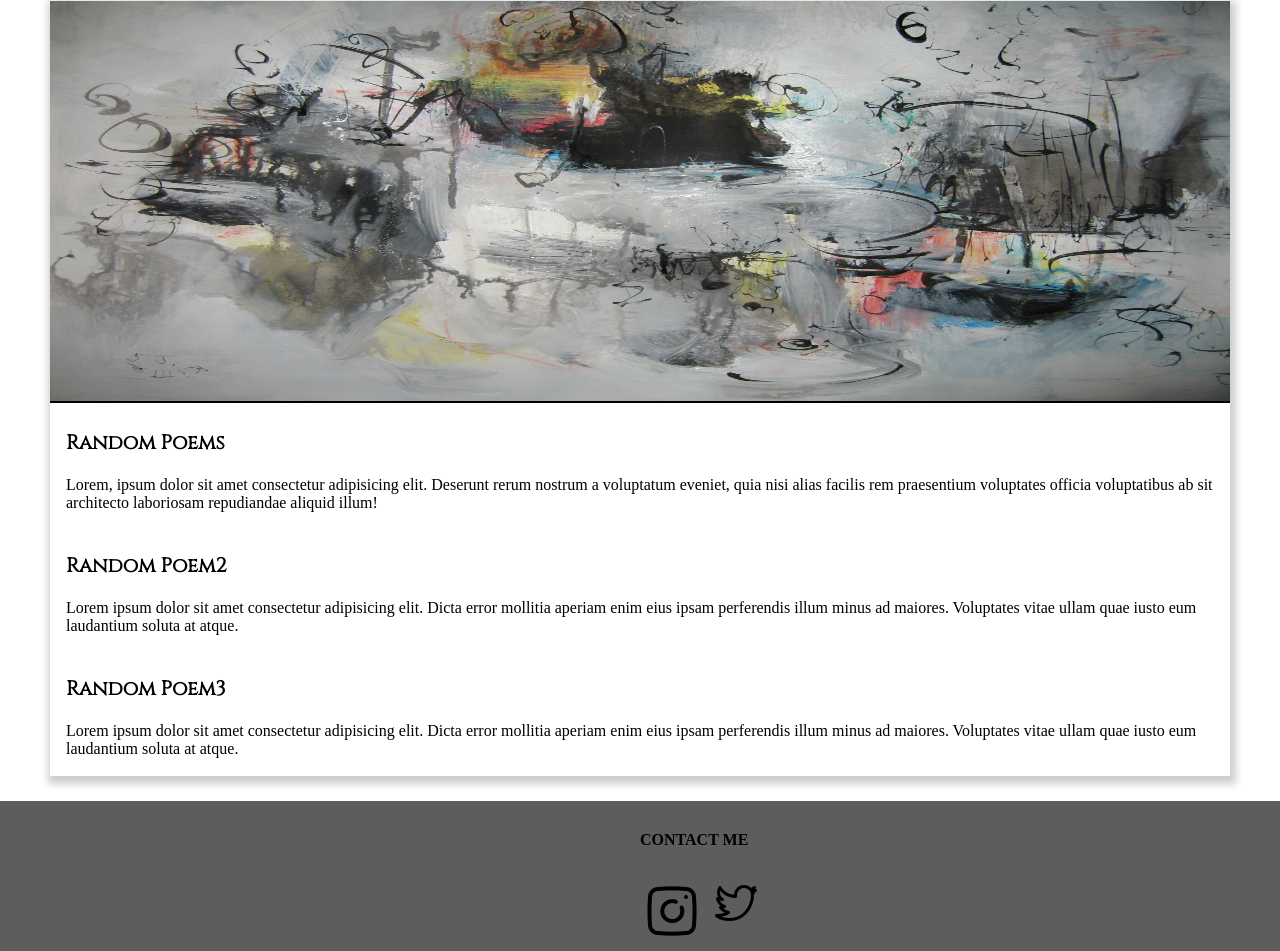
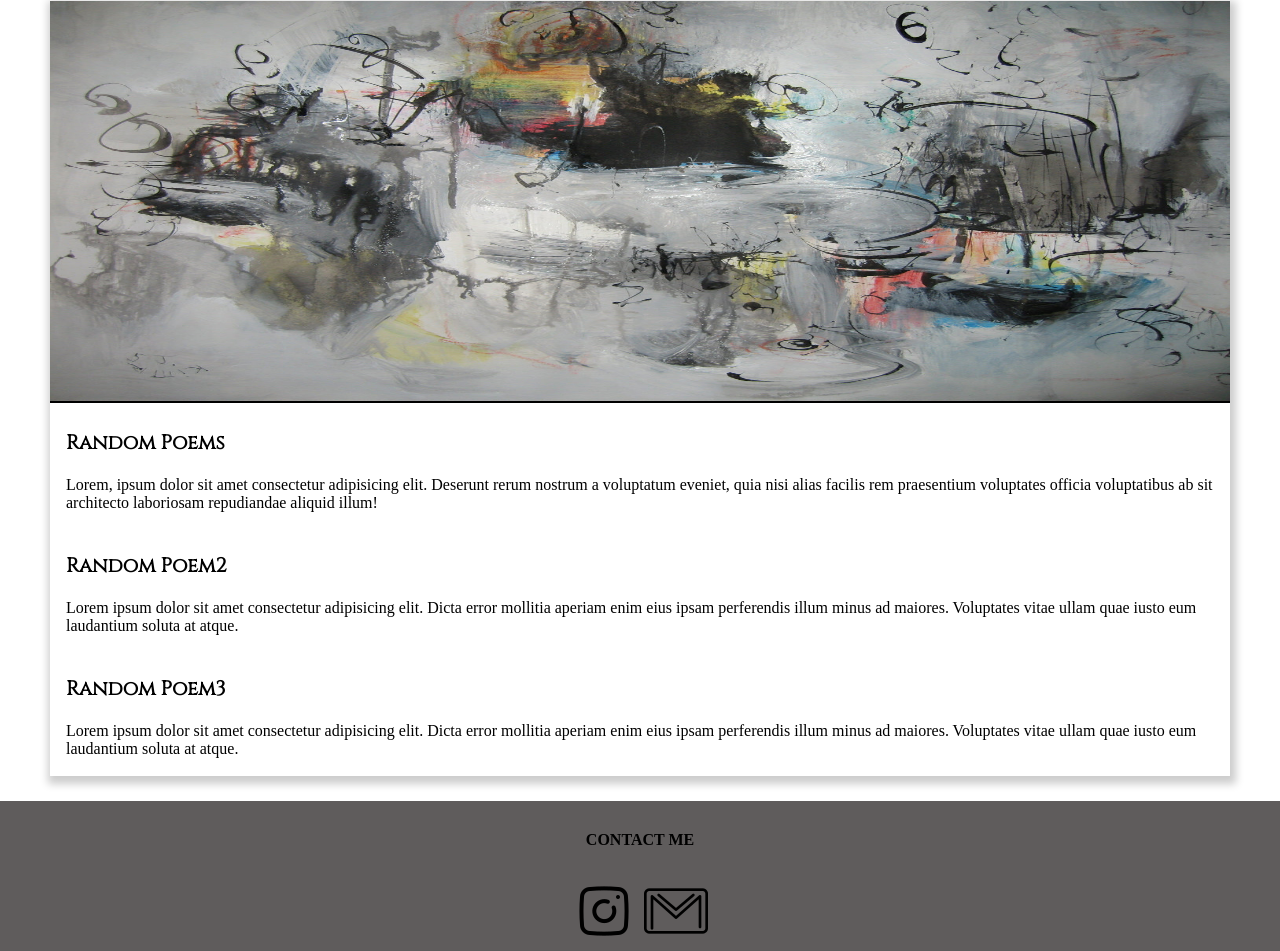
Before and after one commit to taniya1027/Poetry-Blog, a plain HTML site: page webpage/Home.html in a window 1280 px wide. Shown: the part 1836-2787 px from the top of the page. Drawn offline with Linux system fonts and the light colour scheme; a web font is replaced by a local one.

Commit message:
added email contact functionality

```diff
--- a/stylesheets/style.css
+++ b/stylesheets/style.css
@@ -98,13 +98,14 @@ body{
 }
 
 .footer-para{
-    margin-left:50%;
+    display: flex;
     padding-top: 30px;
+    justify-content: center;
+
 }
 
 .footer-bar{
-    margin-top:30px;
-    display:flex;
-    justify-content:middle;
-    margin-left: 50%;
+    margin-top: 30px;
+    display: flex;
+    justify-content: center;
 }
--- a/webpage/Home.html
+++ b/webpage/Home.html
@@ -84,7 +84,7 @@
             <p class = "footer-para"><Strong>CONTACT ME</Strong> </p>
             <nav class = "footer-bar">
                       <a href = ""><img src = "\img\insta_icon.png"></a>&nbsp;&nbsp;
-                      <a href = ""><img src = "\img\twitter_icon.png"></a>
+                      <a href="https://mail.google.com/mail/?view=cm&fs=1&tf=1&to=vermataniya901@gmail.com" target="_blank"><img src = "\img\gmail_icon.png"></a>
 
              </nav>
         </footer>
```
Also changed, not shown: img/gmail_icon.png (added).
